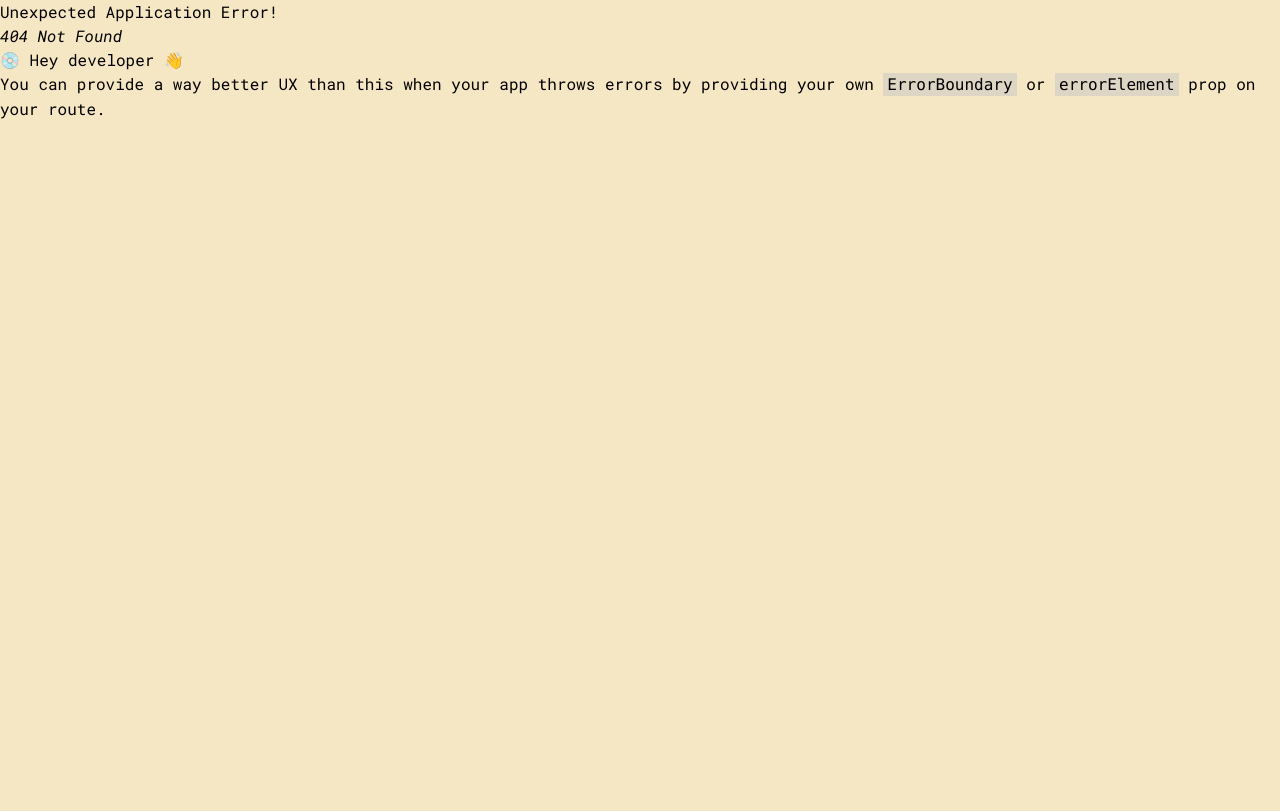
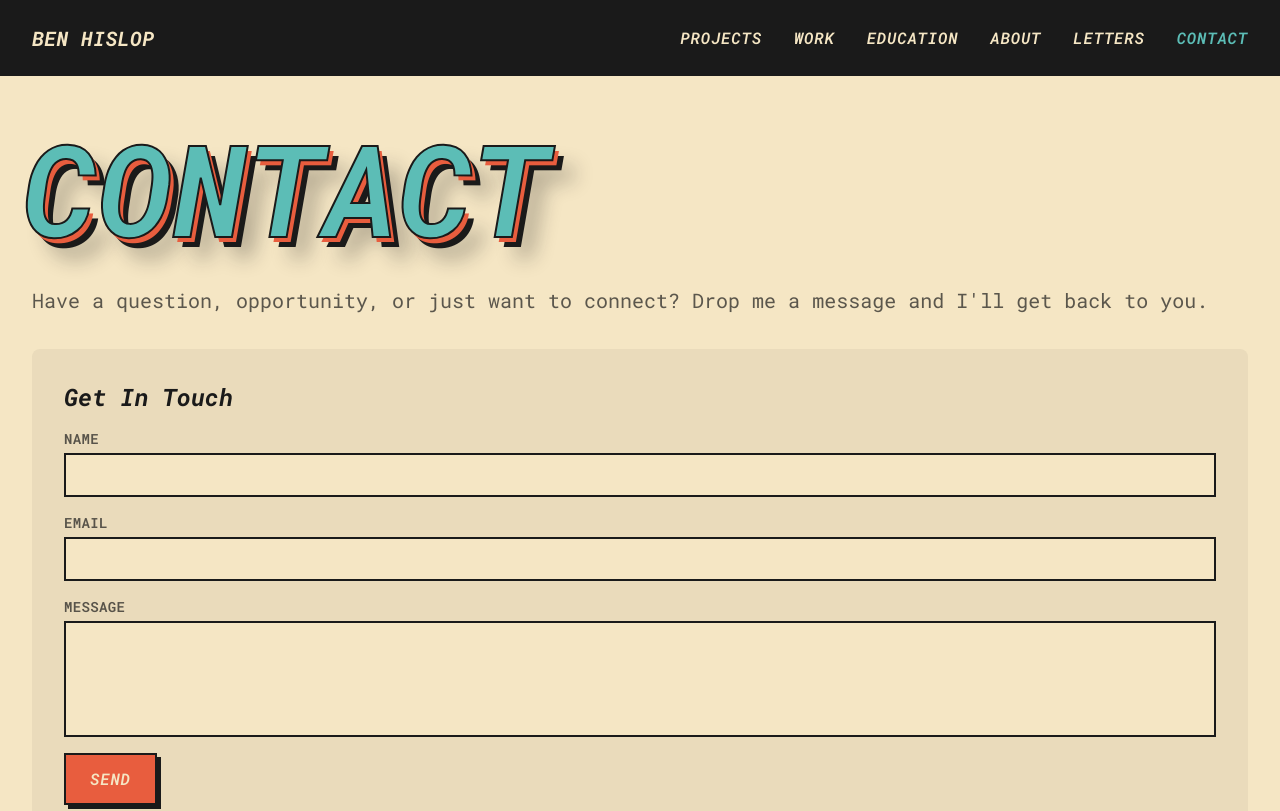
Before and after one commit to Bphissles/portfolio, a React (Vite) app: page /contact in a window 1280 px wide. Before the commit this address had no page. Shown: the top 811 px of the page. Built offline with nearby package versions, Linux system fonts and the light colour scheme.

Commit message:
added contact page with netlify form integration and updated homepage layout

```diff
--- a/index.html
+++ b/index.html
@@ -7,6 +7,12 @@
     <title>Ben Hislop | Portfolio Site</title>
   </head>
   <body>
+    <form name="contact" netlify netlify-honeypot="bot-field" hidden>
+      <input name="bot-field" />
+      <input name="name" />
+      <input name="email" />
+      <textarea name="message"></textarea>
+    </form>
     <div id="root"></div>
     <script type="module" src="/src/main.jsx"></script>
   </body>
--- /dev/null
+++ b/src/components/ContactForm.jsx
@@ -0,0 +1,80 @@
+import { useState } from 'react'
+
+function ContactForm({ compact = false }) {
+  const [submitted, setSubmitted] = useState(false)
+
+  const handleSubmit = (e) => {
+    e.preventDefault()
+    const form = e.target
+    fetch('/', {
+      method: 'POST',
+      headers: { 'Content-Type': 'application/x-www-form-urlencoded' },
+      body: new URLSearchParams(new FormData(form)).toString(),
+    })
+      .then(() => setSubmitted(true))
+      .catch(() => alert('Something went wrong. Please try again.'))
+  }
+
+  if (submitted) {
+    return (
+      <div className={`bg-black/5 rounded-lg ${compact ? 'p-4' : 'p-6 md:p-8'} flex items-center justify-center`}>
+        <div className="text-center">
+          <p className="text-xl md:text-2xl font-bold text-black italic">Thanks!</p>
+          <p className="text-black/70 mt-2">I'll get back to you soon.</p>
+        </div>
+      </div>
+    )
+  }
+
+  return (
+    <form
+      name="contact"
+      method="POST"
+      data-netlify="true"
+      netlify-honeypot="bot-field"
+      onSubmit={handleSubmit}
+      className={`bg-black/5 rounded-lg ${compact ? 'p-4' : 'p-6 md:p-8'} flex flex-col gap-4`}
+    >
+      <input type="hidden" name="form-name" value="contact" />
+      <p className="hidden">
+        <label>
+          Don't fill this out: <input name="bot-field" />
+        </label>
+      </p>
+      <h4 className="text-xl md:text-2xl font-bold text-black italic">Get In Touch</h4>
+      <div className="flex flex-col gap-1">
+        <label htmlFor="name" className="text-sm font-semibold text-black/70 uppercase tracking-wide">Name</label>
+        <input
+          type="text"
+          id="name"
+          name="name"
+          required
+          className="border-2 border-black bg-cream px-3 py-2 text-black font-medium focus:outline-none focus:border-teal transition-colors"
+        />
+      </div>
+      <div className="flex flex-col gap-1">
+        <label htmlFor="email" className="text-sm font-semibold text-black/70 uppercase tracking-wide">Email</label>
+        <input
+          type="email"
+          id="email"
+          name="email"
+          required
+          className="border-2 border-black bg-cream px-3 py-2 text-black font-medium focus:outline-none focus:border-teal transition-colors"
+        />
+      </div>
+      <div className="flex flex-col gap-1">
+        <label htmlFor="message" className="text-sm font-semibold text-black/70 uppercase tracking-wide">Message</label>
+        <textarea
+          id="message"
+          name="message"
+          rows={compact ? 3 : 4}
+          required
+          className="border-2 border-black bg-cream px-3 py-2 text-black font-medium focus:outline-none focus:border-teal transition-colors resize-none"
+        />
+      </div>
+      <button type="submit" className="btn btn-coral self-start">Send</button>
+    </form>
+  )
+}
+
+export default ContactForm
--- a/src/components/Footer.jsx
+++ b/src/components/Footer.jsx
@@ -1,7 +1,10 @@
+import { Link } from 'react-router-dom'
+
 function Footer() {
   const links = [
     { label: 'LinkedIn', href: 'https://www.linkedin.com/in/benjaminhislop/', icon: 'linkedin' },
     { label: 'GitHub', href: 'https://github.com/Bphissles', icon: 'github' },
+    { label: 'Contact', href: '/contact', icon: 'contact', internal: true },
     { label: 'Resume', href: '/resume.pdf', icon: 'resume' },
   ]
 
@@ -14,6 +17,14 @@ function Footer() {
         <ul className="flex gap-6">
           {links.map((link) => (
             <li key={link.label}>
+              {link.internal ? (
+                <Link
+                  to={link.href}
+                  className="btn btn-ghost text-cream border-0! px-0! py-0! hover:text-teal!"
+                >
+                  {link.label}
+                </Link>
+              ) : (
                 <a
                   href={link.href}
                   target="_blank"
@@ -22,6 +33,7 @@ function Footer() {
                 >
                   {link.label}
                 </a>
+              )}
             </li>
           ))}
         </ul>
--- a/src/components/Navigation.jsx
+++ b/src/components/Navigation.jsx
@@ -10,6 +10,7 @@ function Navigation() {
     { label: 'Education', to: '/education' },
     { label: 'About', to: '/about' },
     { label: 'Letters', to: '/recommendations' },
+    { label: 'Contact', to: '/contact' },
   ]
 
   return (
--- a/src/main.jsx
+++ b/src/main.jsx
@@ -11,6 +11,7 @@ const EducationPage = lazy(() => import('./pages/EducationPage.jsx'))
 const AboutPage = lazy(() => import('./pages/AboutPage.jsx'))
 const RecommendationsPage = lazy(() => import('./pages/RecommendationsPage.jsx'))
 const ProjectDetailPage = lazy(() => import('./pages/ProjectDetailPage.jsx'))
+const ContactPage = lazy(() => import('./pages/ContactPage.jsx'))
 
 const router = createBrowserRouter([
   {
@@ -24,6 +25,7 @@ const router = createBrowserRouter([
       { path: 'education', element: <Suspense><EducationPage /></Suspense> },
       { path: 'about', element: <Suspense><AboutPage /></Suspense> },
       { path: 'recommendations', element: <Suspense><RecommendationsPage /></Suspense> },
+      { path: 'contact', element: <Suspense><ContactPage /></Suspense> },
     ],
   },
 ])
--- /dev/null
+++ b/src/pages/ContactPage.jsx
@@ -0,0 +1,15 @@
+import ContactForm from '../components/ContactForm'
+
+function ContactPage() {
+  return (
+    <section className="container max-w-2xl">
+      <h3 className="mega-heading-3">Contact</h3>
+      <p className="text-base md:text-xl text-black/70 mt-4 md:mt-6 leading-relaxed mb-8">
+        Have a question, opportunity, or just want to connect? Drop me a message and I'll get back to you.
+      </p>
+      <ContactForm />
+    </section>
+  )
+}
+
+export default ContactPage
--- a/src/pages/HomePage.jsx
+++ b/src/pages/HomePage.jsx
@@ -20,13 +20,17 @@ function HomePage() {
         </p>
         <div className="flex flex-col sm:flex-row gap-3 sm:gap-4 mt-6 md:mt-8">
           <Link to="/projects" className="btn btn-teal">View Projects</Link>
-          <Link to="/work" className="btn btn-coral">Work History</Link>
+          <Link to="/about" className="btn btn-coral">About Me</Link>
+          <Link to="/contact" className="btn btn-outline">Contact</Link>
           <Link to="/recommendations" className="btn btn-outline">Recommendations</Link>
         </div>
       </section>
 
       <section className="py-8 md:py-16 border-t border-black/10">
-        <h2 className="text-2xl md:text-3xl font-bold italic text-black mb-6 md:mb-8">Skills & Expertise</h2>
+        <div className="flex flex-col sm:flex-row sm:items-center sm:justify-between gap-3 mb-6 md:mb-8">
+          <h2 className="text-2xl md:text-3xl font-bold italic text-black">Skills & Expertise</h2>
+          <Link to="/work" className="btn btn-coral text-sm self-start sm:self-auto">Work History</Link>
+        </div>
         <div className="grid grid-cols-1 md:grid-cols-2 lg:grid-cols-3 gap-6">
           {skills.map((skill) => (
             <BorderCard key={skill.category} color="teal">
```
Lines whose indentation alone changed are shown as unchanged.
